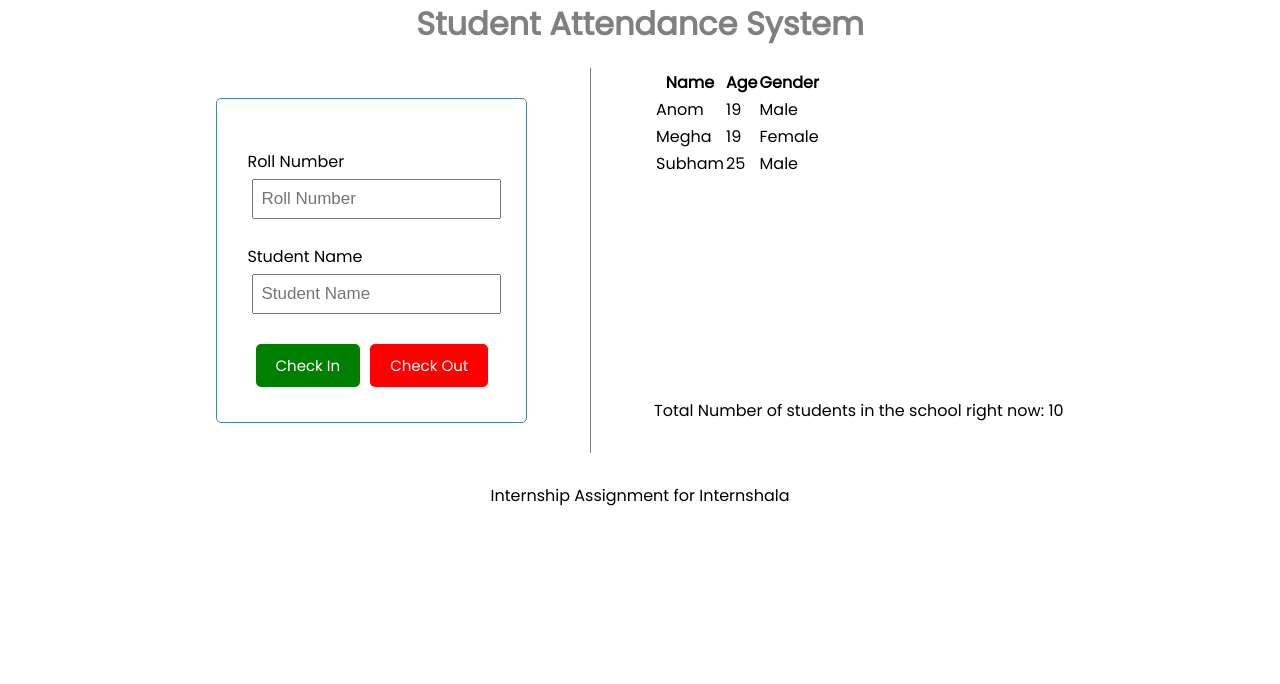
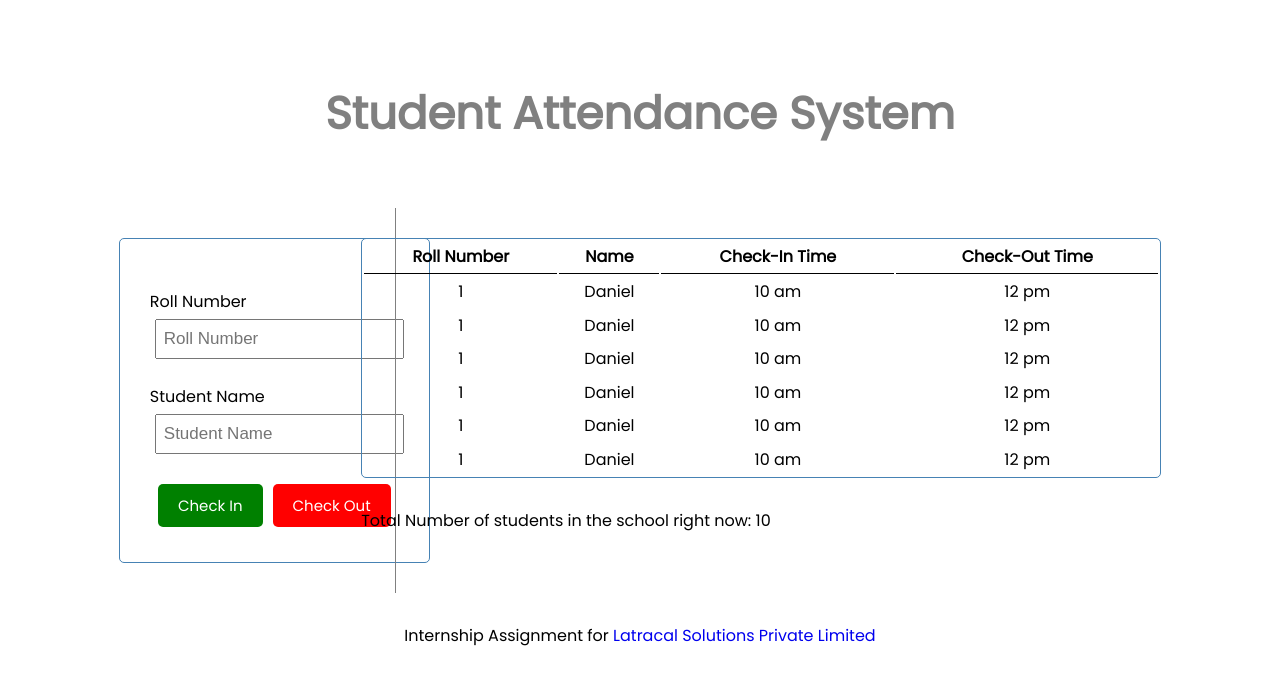
Before and after one commit to X-DSI/student_attendance_intern, a React (Create React App) app: page / in a window 1280 px wide. Shown: the top 684 px of the page. Built offline with nearby package versions, Linux system fonts and the light colour scheme; no server answers.

Commit message:
🌈 STYLE: Updates

```diff
--- a/src/Components/Footer.js
+++ b/src/Components/Footer.js
@@ -1,7 +1,12 @@
 const Footer = () => {
   return (
     <footer>
-      <p>Internship Assignment for Internshala</p>
+      <p>
+        Internship Assignment for{" "}
+        <a href="https://www.latracal.com/" className="no-underline">
+          Latracal Solutions Private Limited
+        </a>
+      </p>
     </footer>
   );
 };
--- a/src/Components/Table.js
+++ b/src/Components/Table.js
@@ -3,24 +3,46 @@ const Table = () => {
     <div>
       <table>
         <tr>
+          <th>Roll Number</th>
           <th>Name</th>
-          <th>Age</th>
-          <th>Gender</th>
+          <th>Check-In Time</th>
+          <th>Check-Out Time</th>
         </tr>
         <tr>
-          <td>Anom</td>
-          <td>19</td>
-          <td>Male</td>
+          <td>1</td>
+          <td>Daniel</td>
+          <td>10 am</td>
+          <td>12 pm</td>
         </tr>
         <tr>
-          <td>Megha</td>
-          <td>19</td>
-          <td>Female</td>
+          <td>1</td>
+          <td>Daniel</td>
+          <td>10 am</td>
+          <td>12 pm</td>
         </tr>
         <tr>
-          <td>Subham</td>
-          <td>25</td>
-          <td>Male</td>
+          <td>1</td>
+          <td>Daniel</td>
+          <td>10 am</td>
+          <td>12 pm</td>
+        </tr>
+        <tr>
+          <td>1</td>
+          <td>Daniel</td>
+          <td>10 am</td>
+          <td>12 pm</td>
+        </tr>
+        <tr>
+          <td>1</td>
+          <td>Daniel</td>
+          <td>10 am</td>
+          <td>12 pm</td>
+        </tr>
+        <tr>
+          <td>1</td>
+          <td>Daniel</td>
+          <td>10 am</td>
+          <td>12 pm</td>
         </tr>
       </table>
     </div>
--- a/src/index.css
+++ b/src/index.css
@@ -27,11 +27,13 @@ body {
   display: flex;
   justify-content: center;
   align-items: center;
-  margin-bottom: 20px;
+  margin-bottom: 60px;
+  margin-top: 80px;
 }
 
 .header h1 {
   color: grey;
+  font-size: 45px;
 }
 
 .main-wrapper {
@@ -51,12 +53,27 @@ body {
 .right-wrapper {
   display: flex;
   flex-direction: column;
-  justify-content: space-between;
+  justify-content: space-evenly;
   margin-left: -12%;
 }
 
 .content-wrapper {
   margin-bottom: 30px;
+}
+
+table {
+  border: 1px solid steelblue;
+  width: 800px;
+  height: 240px;
+  border-radius: 5px;
+}
+
+th {
+  border-bottom: 1px solid black;
+}
+
+td {
+  text-align: center;
 }
 
 .btn {
@@ -112,3 +129,7 @@ footer {
   margin-top: 30px;
   text-align: center;
 }
+
+.no-underline {
+  text-decoration: none;
+}
```
